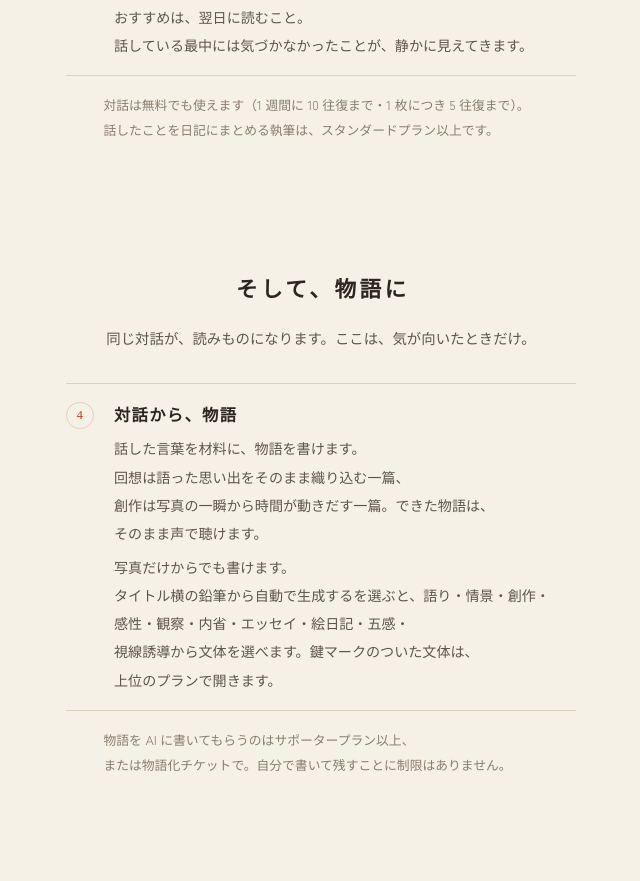
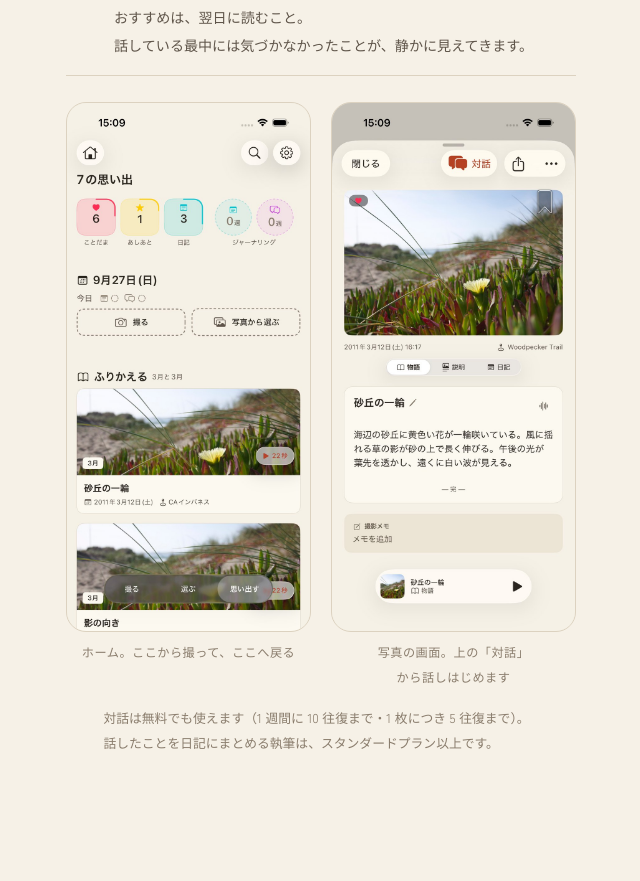
Before and after one commit to akito8639/mimiseka-site, a plain HTML site: page scia/howto.html in a window 1280 px wide. Shown: the part 1220-2101 px from the top of the page, without its empty margins (319-959 px from the left). Drawn offline with Linux system fonts and the light colour scheme; a web font is replaced by a local one.

Commit message:
使い方にホームと写真の画面の写しを —— シミュレータで撮影（撮影画面と対話の中身は 403 とカメラ無しで未取得）
Co-Authored-By: Claude Opus 5 <noreply@anthropic.com>

```diff
--- a/scia/howto.html
+++ b/scia/howto.html
@@ -75,6 +75,16 @@
         <p>おすすめは、翌日に読むこと。話している最中には気づかなかったことが、静かに見えてきます。</p>
       </li>
     </ol>
+    <div class="shots">
+      <figure class="shot">
+        <img src="../shot/home.jpg" alt="アプリのホーム画面。上に「7 の思い出」と、ことだま・あしあと・日記の数を示す小さなタイル。下に今日の日付と「撮る」「写真から選ぶ」のボタン、その下に「ふりかえる」として過去の写真のカードが並んでいる。" width="780" height="1696" loading="lazy">
+        <figcaption>ホーム。ここから撮って、ここへ戻る</figcaption>
+      </figure>
+      <figure class="shot">
+        <img src="../shot/chapter.jpg" alt="写真の画面。上に「対話」のボタン。写真の下に撮った日付と場所、物語・説明・日記のタブ、そして物語の本文「砂丘の一輪——海辺の砂丘に黄色い花が一輪咲いている」。いちばん下に朗読の再生バー。" width="780" height="1696" loading="lazy">
+        <figcaption>写真の画面。上の「対話」から話しはじめます</figcaption>
+      </figure>
+    </div>
     <p class="note-line">対話は無料でも使えます（1 週間に 10 往復まで・1 枚につき 5 往復まで）。話したことを日記にまとめる執筆は、スタンダードプラン以上です。</p>
   </section>
 
```
Also changed, not shown: shot/chapter.jpg (added), shot/home.jpg (added).
